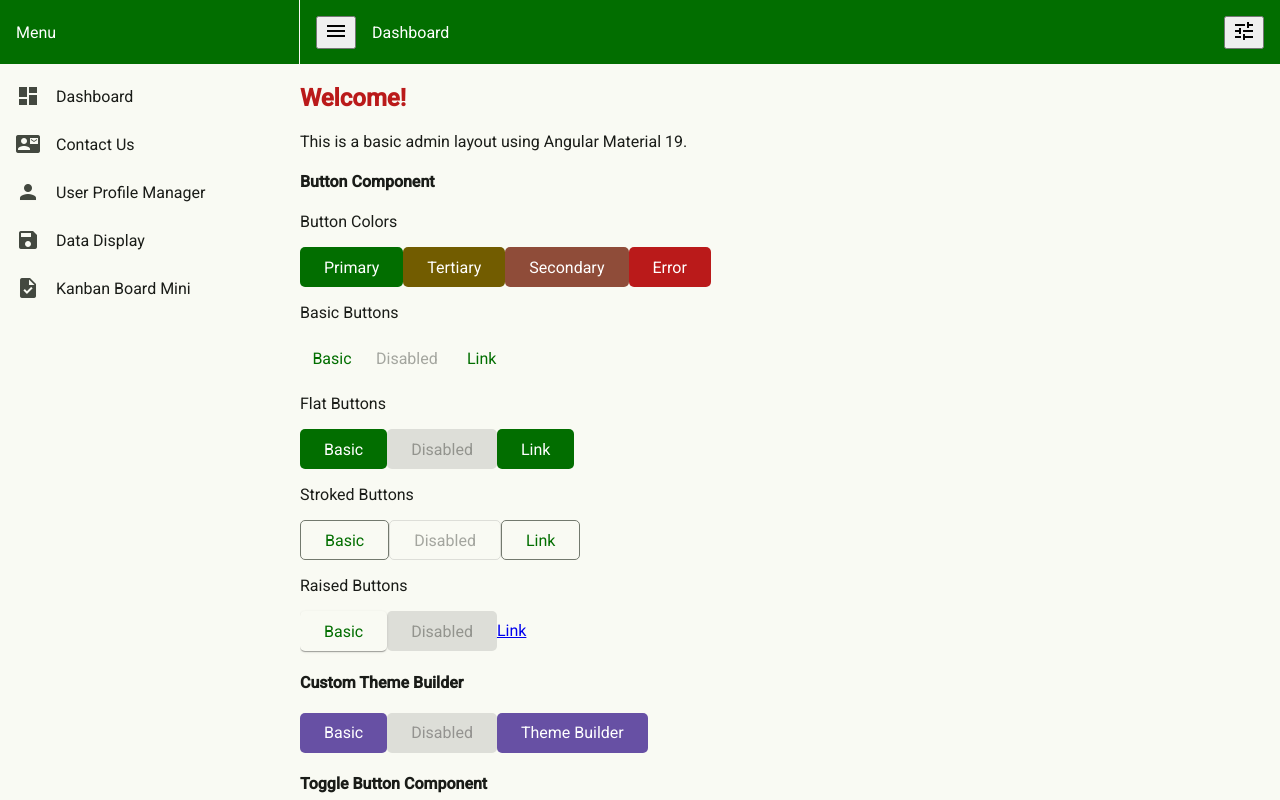
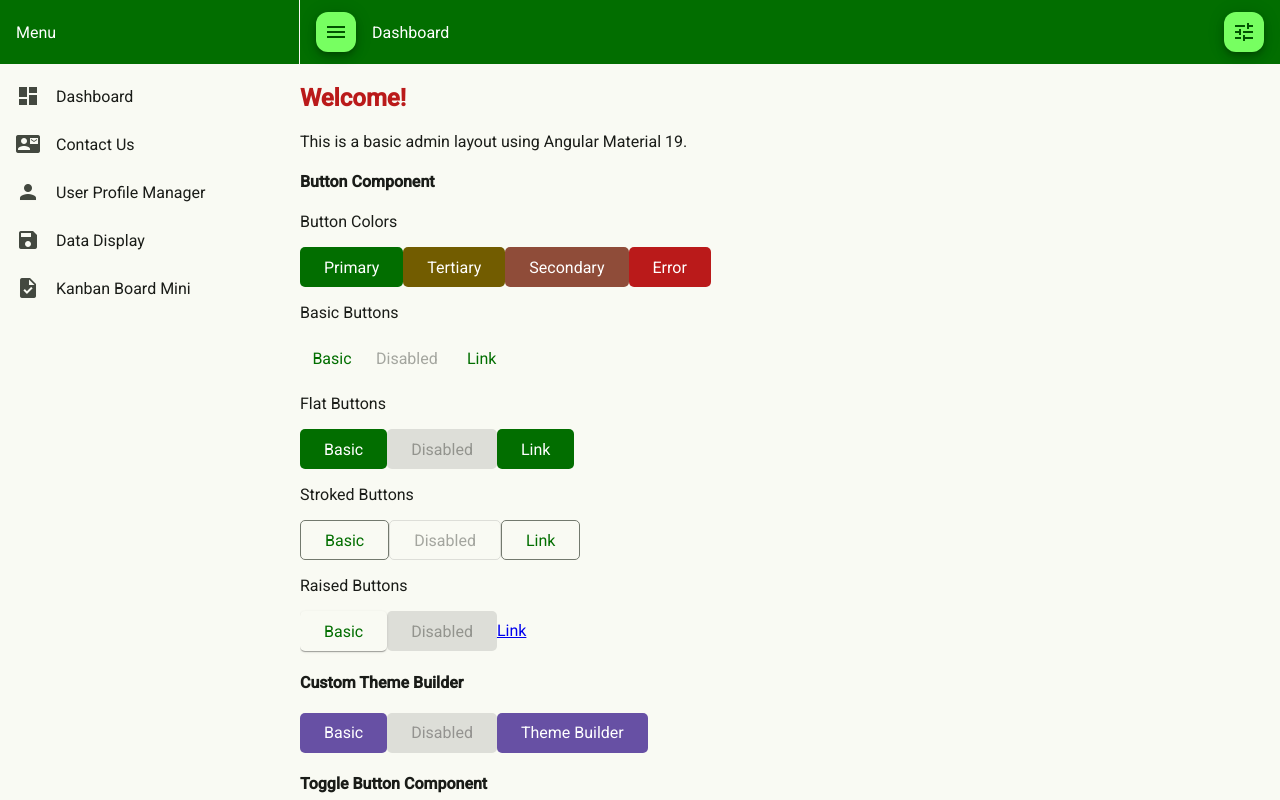
Before and after one commit to oopcoders/Angular-Material-Course, an Angular app: page / in a window 1280 px wide. Built offline with nearby package versions, Linux system fonts and the light colour scheme.

Commit message:
2.27 Implementing Angular Material Buttons

```diff
--- a/src/app/pages/pages.component.html
+++ b/src/app/pages/pages.component.html
@@ -52,12 +52,12 @@
 	</mat-sidenav>
 	<section>
 		<mat-toolbar class="toolbar">
-			<button (click)="mainnav.toggle()">
+			<button mat-mini-fab (click)="mainnav.toggle()"><!--Version 20 : matMiniFab  -- Version 19 : mat-mini-fab-->
 				<mat-icon>menu</mat-icon>
 			</button>
 			<span class="toolbar-title">{{ breadcrumb }}</span>
 			<span class="spacer"></span>
-			<button (click)="setting.toggle()">
+			<button mat-mini-fab (click)="setting.toggle()"><!--Version 20 : matMiniFab  -- Version 19 : mat-mini-fab-->
 				<mat-icon>tune</mat-icon>
 			</button>
 		</mat-toolbar>
--- a/src/app/pages/pages.component.ts
+++ b/src/app/pages/pages.component.ts
@@ -10,10 +10,12 @@ import { MatSidenavModule } from '@angular/material/sidenav';
 import { MatToolbarModule } from '@angular/material/toolbar';
 import { MatListModule } from '@angular/material/list';
 import { MatIconModule } from '@angular/material/icon';
+import { MatButtonModule } from '@angular/material/button';
 
 @Component({
   selector: 'app-pages',
-  imports: [RouterOutlet, FormsModule, MatRadioModule, MatSidenavModule, RouterLink, MatToolbarModule, MatListModule, MatIconModule],
+  imports: [RouterOutlet, FormsModule, MatRadioModule, MatSidenavModule,
+    RouterLink, MatToolbarModule, MatListModule, MatIconModule, MatButtonModule],
   templateUrl: './pages.component.html',
   styleUrl: './pages.component.scss'
 })
```
